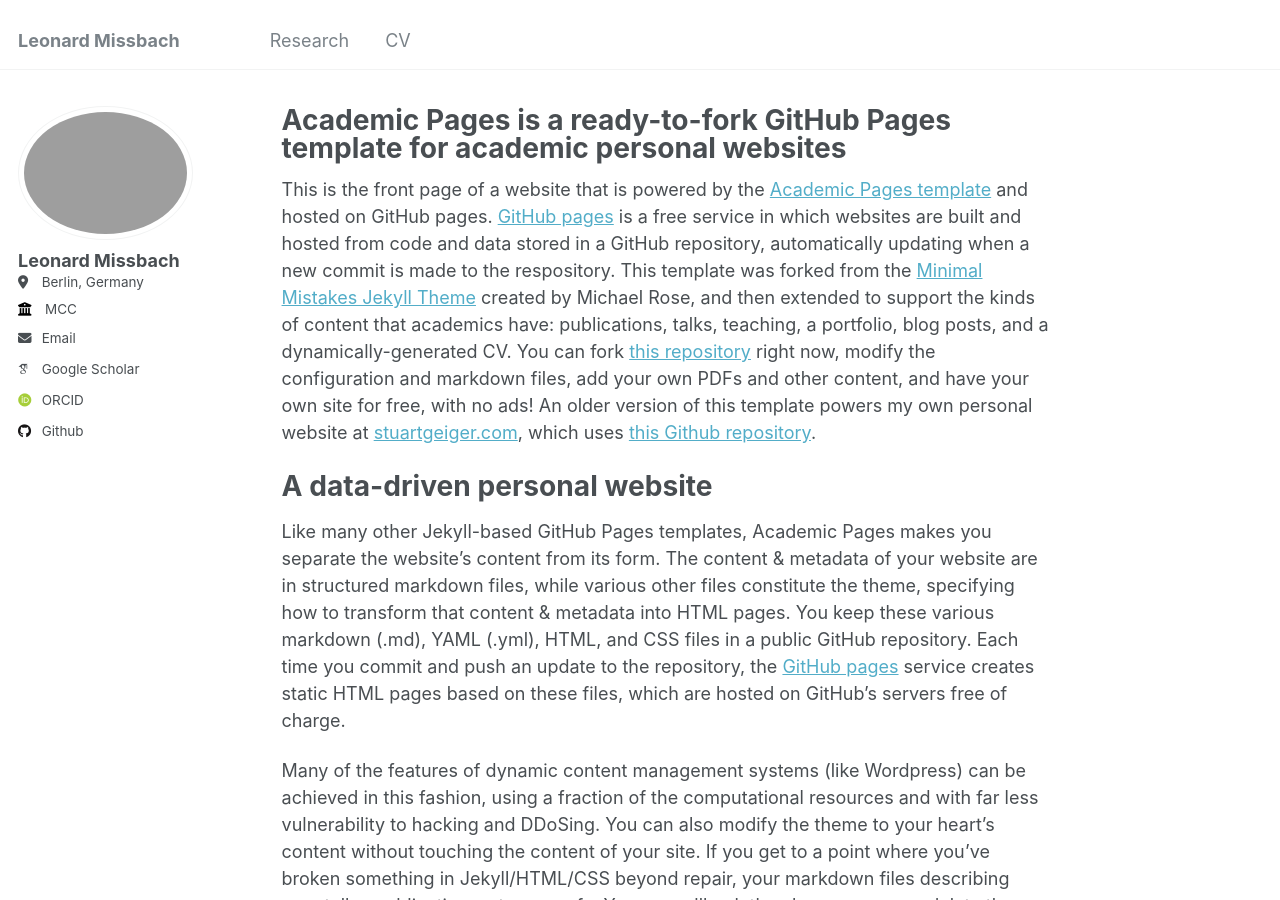
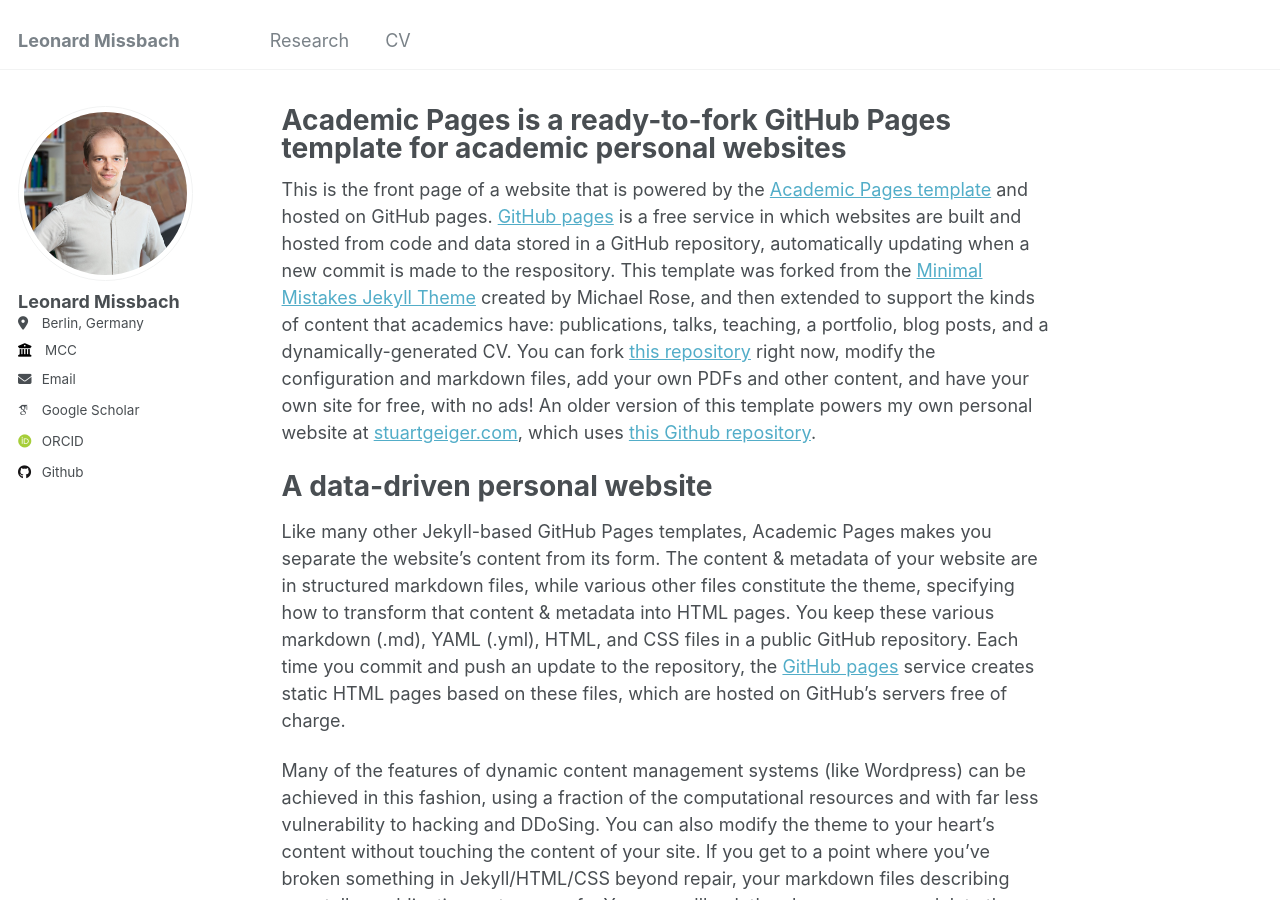
Before and after one commit to lmissbach/lmissbach.github.io, a Jekyll site: the page built from _pages/about.md, in a window 1280 px wide and 900 px high. Built offline with Jekyll 4.4.1, drawn with Linux system fonts in a browser that asks for light colours; some web fonts are replaced.

Commit message:
Update _config.yml

```diff
--- a/_config.yml
+++ b/_config.yml
@@ -21,7 +21,7 @@ repository               : "lmissbach/lmissbach.github.io"
 #               Additional customization can be done by editing /_includes/author-profile.html
 author:
   # Biographic information
-  avatar           : "LMissbach_small.jpg"
+  avatar           : "LMissbach_smaller.jpg"
   name             : "Leonard Missbach"
   pronouns         : # example: "she/her"
   bio              : #"Short biography for the left-hand sidebar"
```
